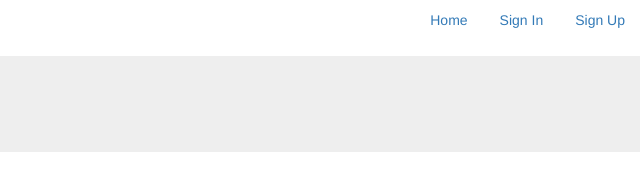
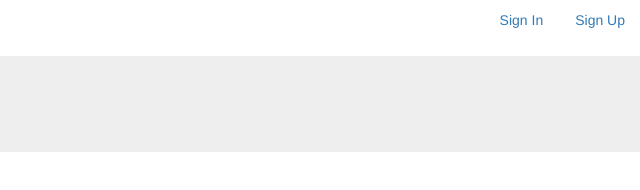
Before and after one commit to Jonik19/vk-retargeting-client, a website built with webpack: page app/modules/authentication/views/index.html in a window 1280 px wide. Shown: the full height of the page, 640-1280 px from the left. Built offline with nearby package versions, Linux system fonts and the light colour scheme; some packages are replaced by stand-ins of ours.

Commit message:
deleted home link

```diff
--- a/app/modules/authentication/views/index.html
+++ b/app/modules/authentication/views/index.html
@@ -1,7 +1,6 @@
 <div class="header clearfix">
     <nav>
         <ul class="nav nav-pills pull-right">
-            <li role="presentation" ui-sref-active="active"><a ui-sref="home">Home</a></li>
             <li role="presentation" ui-sref-active="active"><a ui-sref="auth.sign-in">Sign In</a></li>
             <li role="presentation" ui-sref-active="active"><a ui-sref="auth.sign-up">Sign Up</a></li>
         </ul>
```
